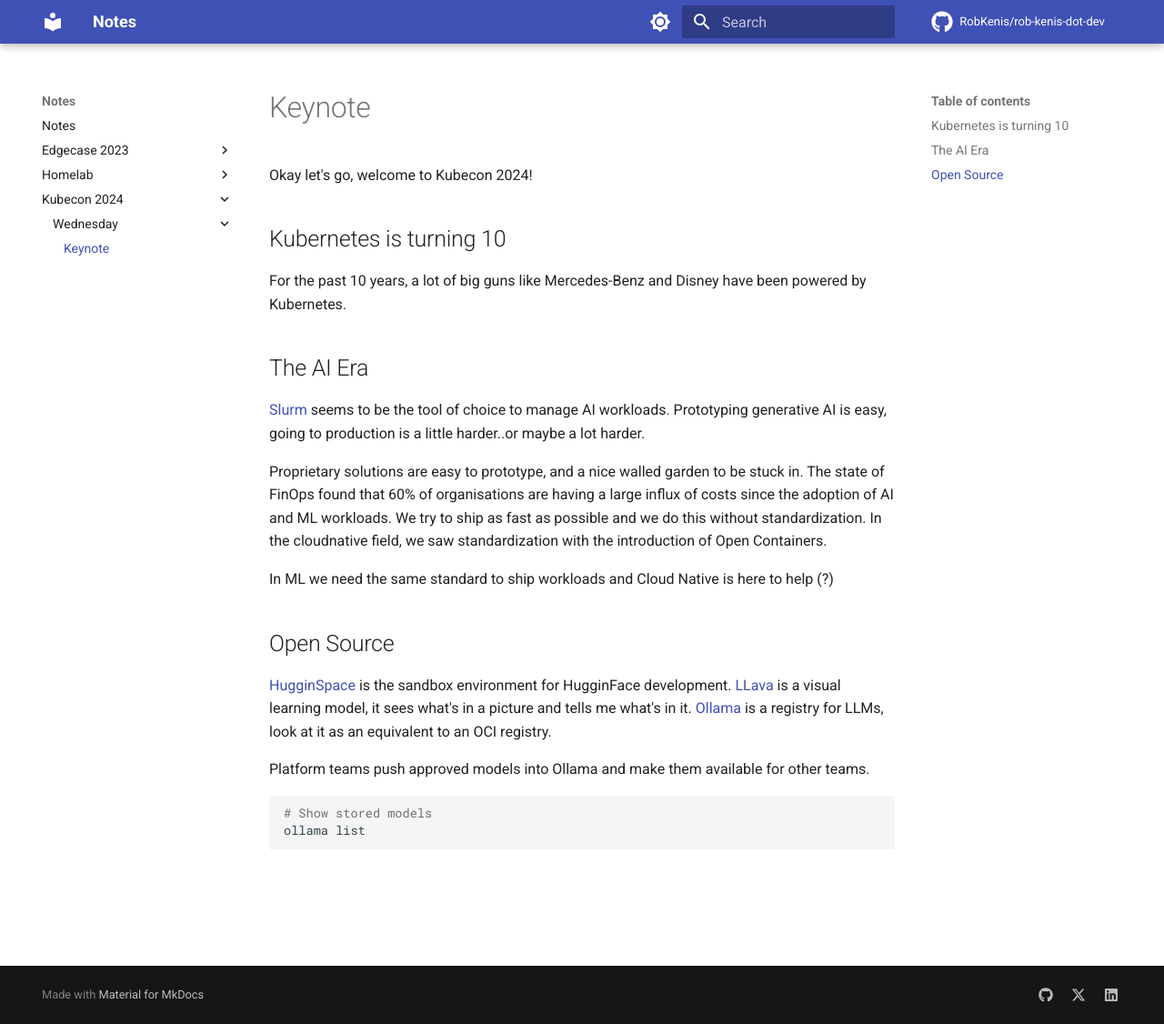
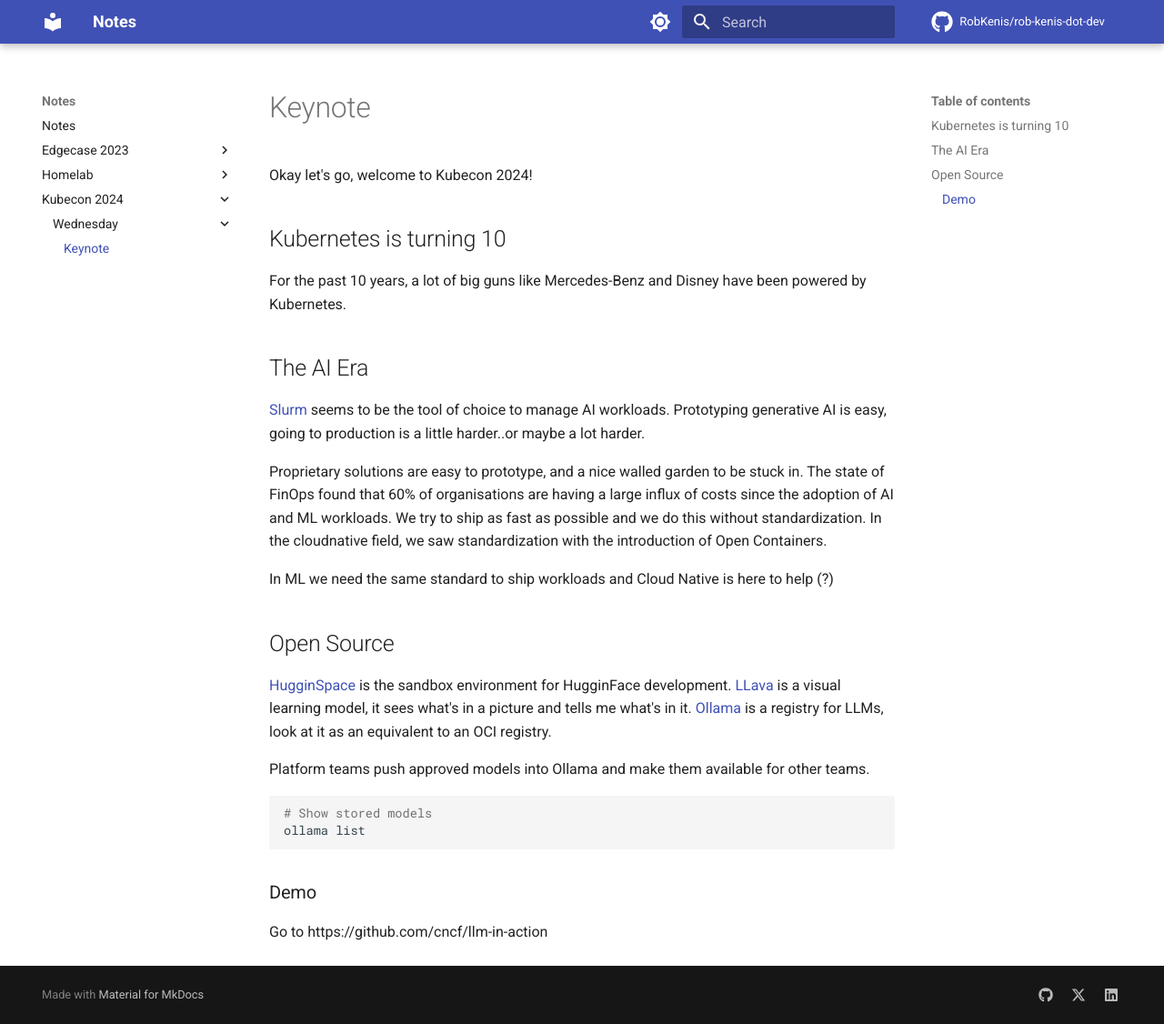
Before and after one commit to RobKenis/rob-kenis-dot-dev, an MkDocs documentation site: the page built from docs/kubecon-2024/wednesday/1-keynote.md, in a window 1280 px wide and 1126 px high. Shown: the whole window at 91% size. Built offline with MkDocs 1.6.1 and Material for MkDocs 9.7.7, drawn with Linux system fonts in a browser that asks for light colours; comment, search, counter and statistics services are not loaded.

Commit message:
Add link to demo

````diff
--- a/docs/kubecon-2024/wednesday/1-keynote.md
+++ b/docs/kubecon-2024/wednesday/1-keynote.md
@@ -31,3 +31,6 @@
 # Show stored models
 ollama list
 ```
+### Demo
+
+Go to https://github.com/cncf/llm-in-action
````
